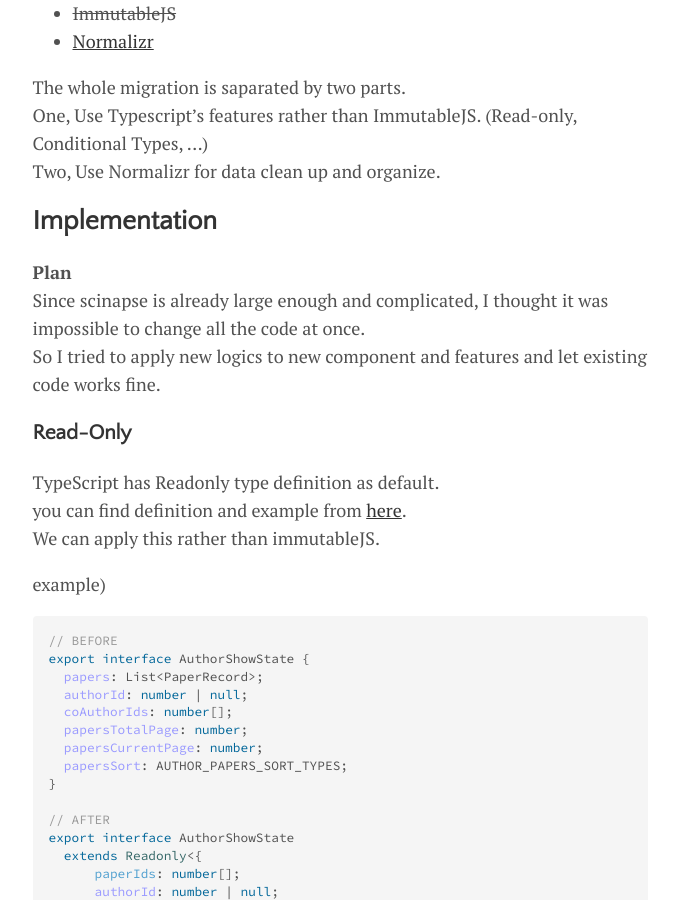
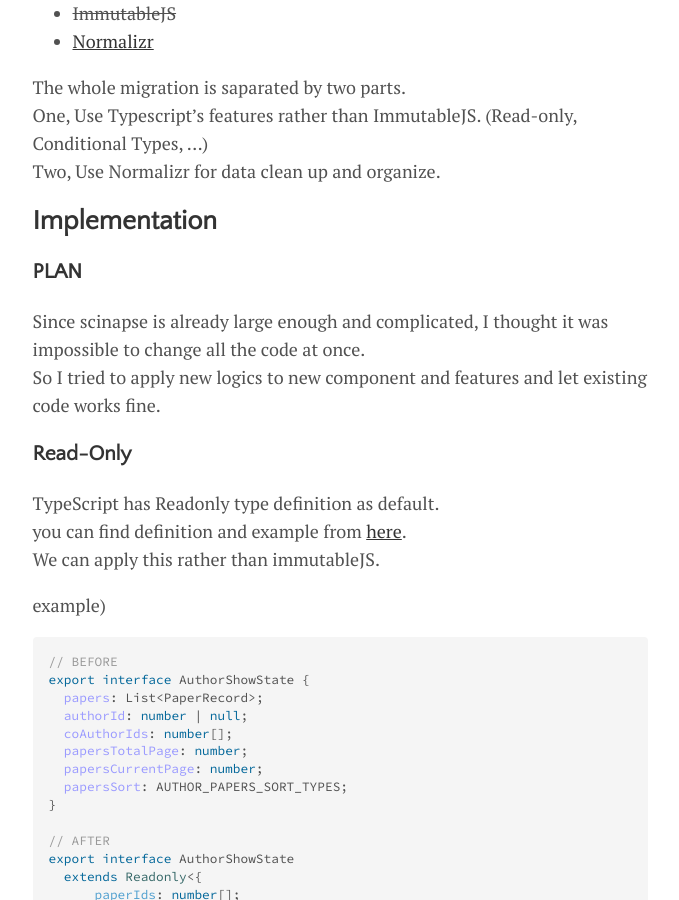
Before and after one commit to TylerShin/TylorShin.github.io, a Jekyll site: the page built from _posts/2018-05-26-normalizr-typescipt.md, in a window 1280 px wide and 900 px high, scrolled down 1353 px. Shown: the whole window, without its empty margins (300-979 px from the left). Built offline with Jekyll 4.4.1, drawn with Linux system fonts in a browser that asks for light colours; comment, search, counter and statistics services are not loaded.

Commit message:
Change subtitle

```diff
--- a/_posts/2018-05-26-normalizr-typescipt.md
+++ b/_posts/2018-05-26-normalizr-typescipt.md
@@ -40,7 +40,8 @@
 
 ## Implementation
 
-**Plan**
+### PLAN
+
 Since scinapse is already large enough and complicated, I thought it was impossible to change all the code at once.
 So I tried to apply new logics to new component and features and let existing code works fine.
 
```
